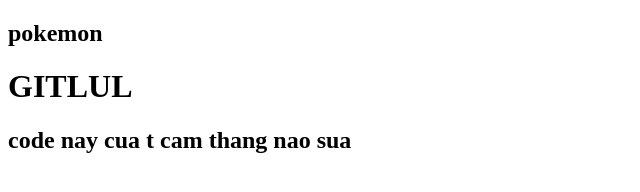
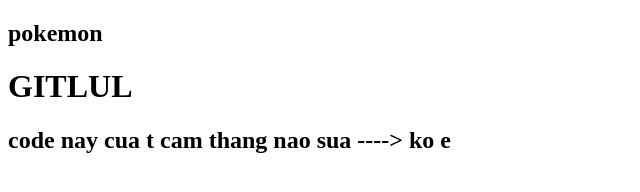
Before and after one commit to endtheme123/demo-b12, a plain HTML site: page index.html in a window 1280 px wide. Shown: the full height of the page, 0-640 px from the left. Drawn offline with nearby package versions, Linux system fonts and the light colour scheme; no server answers.

Commit message:
Update index.html

```diff
--- a/index.html
+++ b/index.html
@@ -10,7 +10,7 @@
     <div id="list">
 
         <h1>GITLUL</h1>
-        <h2>code nay cua t cam thang nao sua</h2>
+        <h2>code nay cua t cam thang nao sua ----> ko e</h2>
     </div>
 
     <script src="https://code.jquery.com/jquery-3.5.1.min.js" integrity="sha256-9/aliU8dGd2tb6OSsuzixeV4y/faTqgFtohetphbbj0=" crossorigin="anonymous"></script>
```
